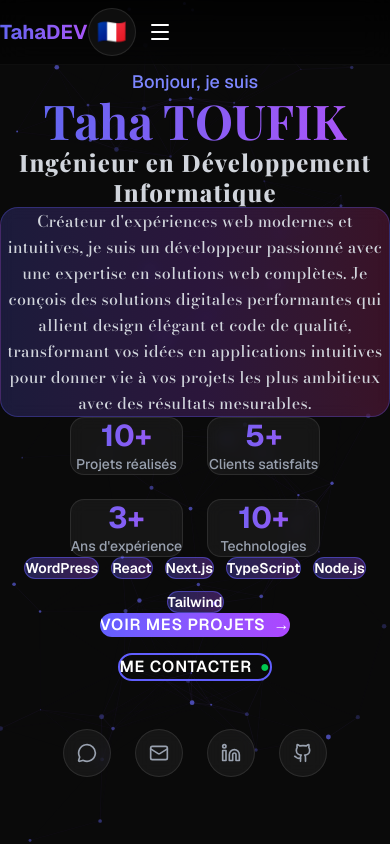
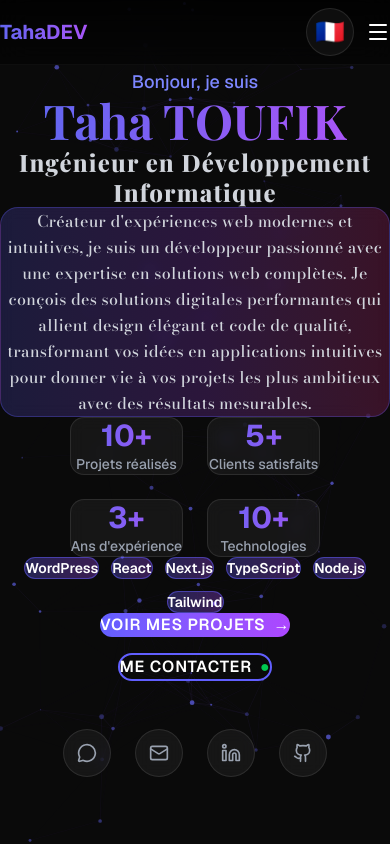
Before and after one commit to TOUFIK-Taha98/portfolio_dev, a Next.js app: page / in a window 390 px wide. Shown: the top 844 px of the page. Built offline with nearby package versions, Linux system fonts and the light colour scheme.

Commit message:
🎨 Fix navbar mobile layout - proper spacing with justify-between and RTL support

```diff
--- a/components/ui/navbar.tsx
+++ b/components/ui/navbar.tsx
@@ -39,7 +39,7 @@ export default function Navbar() {
       }`}
     >
       <div className="w-full mx-auto px-4 sm:px-6 md:px-8 lg:px-12 xl:px-16">
-        <div className="flex items-center h-16">
+        <div className="flex items-center justify-between h-16 gap-4">
           {/* Logo */}
           <motion.a
             href="#home"
@@ -70,17 +70,18 @@ export default function Navbar() {
           </div>
 
           {/* Theme Toggle & Language Switcher - Côté droit */}
-          <div className="hidden md:flex items-center gap-4 ml-4">
+          <div className="hidden md:flex items-center gap-4 flex-shrink-0">
             <ThemeToggle />
             <LanguageSwitcher />
           </div>
 
           {/* Mobile: Language Switcher & Menu Button */}
-          <div className="md:hidden flex items-center gap-3 ml-auto rtl:ml-0 rtl:mr-auto rtl:flex-row-reverse">
+          <div className="md:hidden flex items-center gap-3 flex-shrink-0 rtl:flex-row-reverse">
             <LanguageSwitcher />
             <button
-              className="text-gray-900 dark:text-white"
+              className="text-gray-900 dark:text-white p-2"
               onClick={() => setIsMobileMenuOpen(!isMobileMenuOpen)}
+              aria-label="Menu"
             >
               {isMobileMenuOpen ? <X size={24} /> : <Menu size={24} />}
             </button>
```
